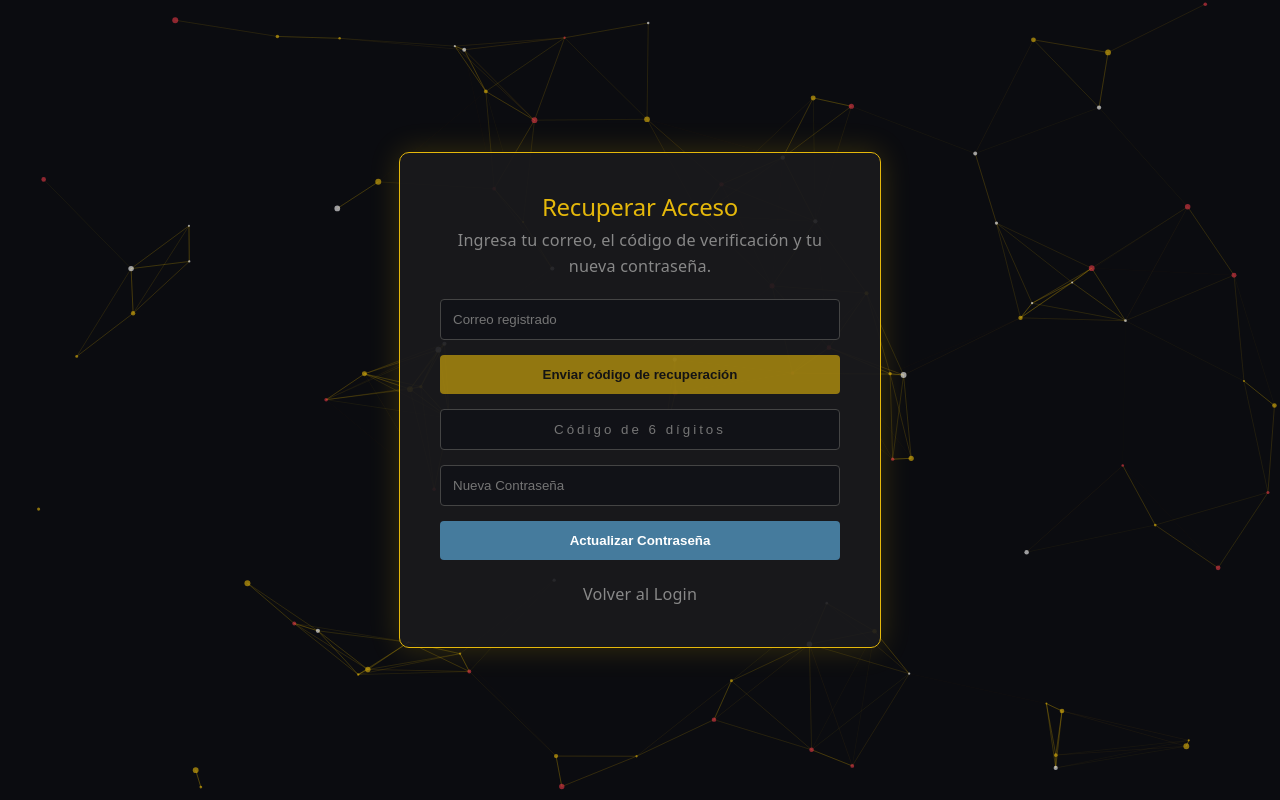
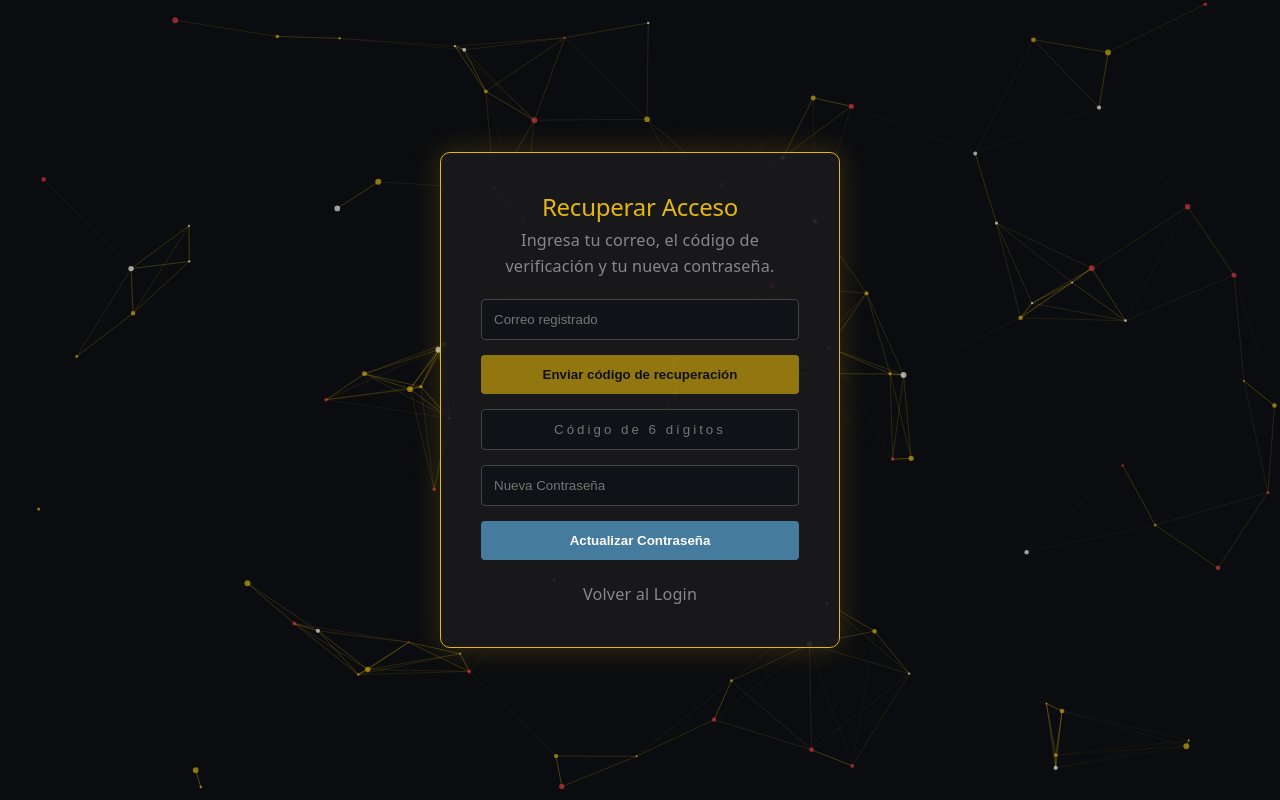
Before and after one commit to Diego-riveera02/G19X-TESE-DRA-122-ACADEMIC, a React app in the folder frontend/: page /recuperar in a window 1280 px wide. Built offline with nearby package versions, Linux system fonts and the light colour scheme; no server answers; the HTML template or start-up script is replaced by a standard one.

Commit message:
refactor(auth): aplicar CSS compartido a RecuperarPassword

```diff
--- a/frontend/src/RecuperarPassword.jsx
+++ b/frontend/src/RecuperarPassword.jsx
@@ -2,6 +2,7 @@ import { useState } from 'react';
 import { Link, useNavigate } from 'react-router-dom';
 import { api } from './api';
 import ParticlesBackground from './ParticlesBackground';
+import './Auth.css';
 
 export default function RecuperarPassword() {
 
@@ -79,23 +80,23 @@ export default function RecuperarPassword() {
 
   return (
 
-    <div style={{ position: 'relative', width: '100%', height: '100vh', display: 'flex', justifyContent: 'center', alignItems: 'center', backgroundColor: '#0b0c10', overflow: 'hidden' }}>
+    <div className="auth-page">
 
       <ParticlesBackground />
 
-      <div style={{ position: 'relative', zIndex: 10, width: '400px', padding: '40px', backgroundColor: 'rgba(26, 26, 29, 0.9)', border: '1px solid #E5B80B', borderRadius: '10px', boxShadow: '0 0 30px rgba(229,184,11,0.2)', color: '#c5c6c7', textAlign: 'center' }}>
+      <div className="auth-card">
 
-        <h2 style={{ color: '#E5B80B', marginBottom: '5px' }}>Recuperar Acceso</h2>
+        <h2 className="auth-title">Recuperar Acceso</h2>
 
-        <p style={{ color: '#888', fontSize: '0.9em', marginBottom: '20px' }}>Ingresa tu correo, el código de verificación y tu nueva contraseña.</p>
+        <p className="auth-description auth-description--muted">Ingresa tu correo, el código de verificación y tu nueva contraseña.</p>
 
-        {error && <div style={{ color: '#ff4444', marginBottom: '15px' }}>{error}</div>}
+        {error && <div className="auth-message auth-message--error">{error}</div>}
 
-        {mensaje && <div style={{ color: '#4BB543', marginBottom: '15px' }}>{mensaje}</div>}
+        {mensaje && <div className="auth-message auth-message--success">{mensaje}</div>}
 
-        <form onSubmit={manejarRecuperacion} style={{ display: 'flex', flexDirection: 'column', gap: '15px' }}>
+        <form onSubmit={manejarRecuperacion} className="auth-form">
 
-          <input type="email" value={correo} onChange={(e) => setCorreo(e.target.value)} required placeholder="Correo registrado" style={{ padding: '12px', backgroundColor: '#111217', border: '1px solid #444', color: '#fff', borderRadius: '4px' }} />
+          <input type="email" value={correo} onChange={(e) => setCorreo(e.target.value)} required placeholder="Correo registrado" className="auth-input" />
 
           <button
 
@@ -105,25 +106,7 @@ export default function RecuperarPassword() {
 
             disabled={!correo.trim() || enviandoCodigo}
 
-            style={{
-
-              background: '#E5B80B',
-
-              color: '#111',
-
-              border: 'none',
-
-              padding: '12px',
-
-              fontWeight: 'bold',
-
-              borderRadius: '4px',
-
-              cursor: enviandoCodigo ? 'wait' : 'pointer',
-
-              opacity: !correo.trim() || enviandoCodigo ? 0.6 : 1
-
-            }}
+            className="auth-button auth-button--send"
 
           >
 
@@ -131,15 +114,15 @@ export default function RecuperarPassword() {
 
           </button>
 
-          <input type="text" value={codigo} onChange={(e) => setCodigo(e.target.value)} required placeholder="Código de 6 dígitos" maxLength="6" style={{ padding: '12px', backgroundColor: '#111217', border: '1px solid #444', color: '#fff', borderRadius: '4px', textAlign: 'center', letterSpacing: '3px' }} />
+          <input type="text" value={codigo} onChange={(e) => setCodigo(e.target.value)} required placeholder="Código de 6 dígitos" maxLength="6" className="auth-input auth-input--code-recovery" />
 
-          <input type="password" value={nuevaPassword} onChange={(e) => setNuevaPassword(e.target.value)} required placeholder="Nueva Contraseña" style={{ padding: '12px', backgroundColor: '#111217', border: '1px solid #444', color: '#fff', borderRadius: '4px' }} />
+          <input type="password" value={nuevaPassword} onChange={(e) => setNuevaPassword(e.target.value)} required placeholder="Nueva Contraseña" className="auth-input" />
 
-          <button type="submit" style={{ background: '#457B9D', color: '#fff', border: 'none', padding: '12px', fontWeight: 'bold', borderRadius: '4px', cursor: 'pointer' }}>Actualizar Contraseña</button>
+          <button type="submit" className="auth-button auth-button--blue">Actualizar Contraseña</button>
 
         </form>
 
-        <div style={{ marginTop: '20px' }}><Link to="/login" style={{ color: '#888', textDecoration: 'none', fontSize: '0.9em' }}>Volver al Login</Link></div>
+        <div className="auth-footer"><Link to="/login" className="auth-link auth-link--muted auth-link--back">Volver al Login</Link></div>
 
       </div>
 
```
